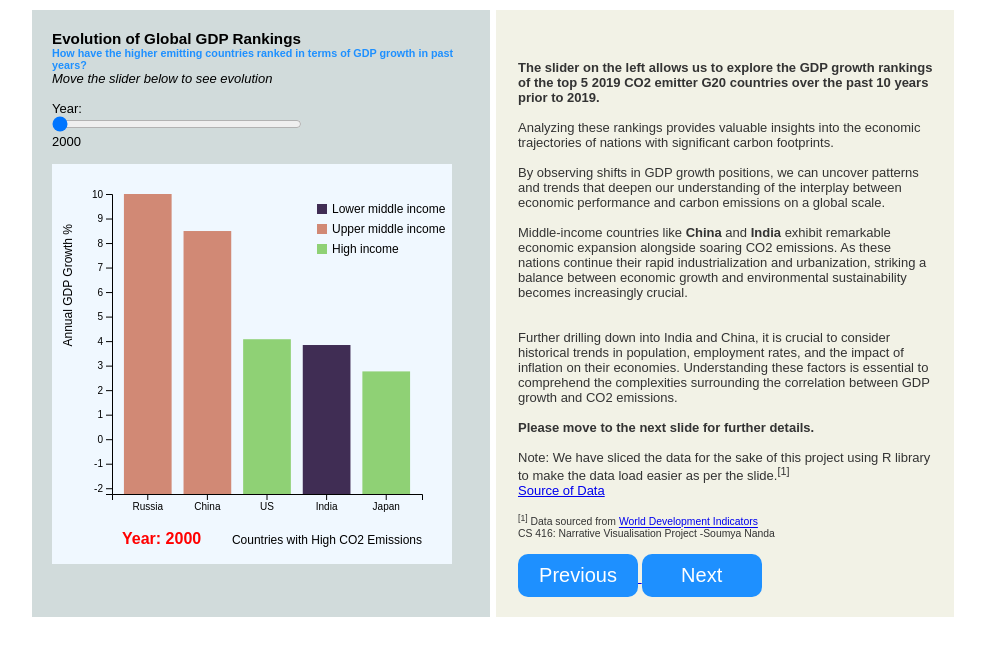
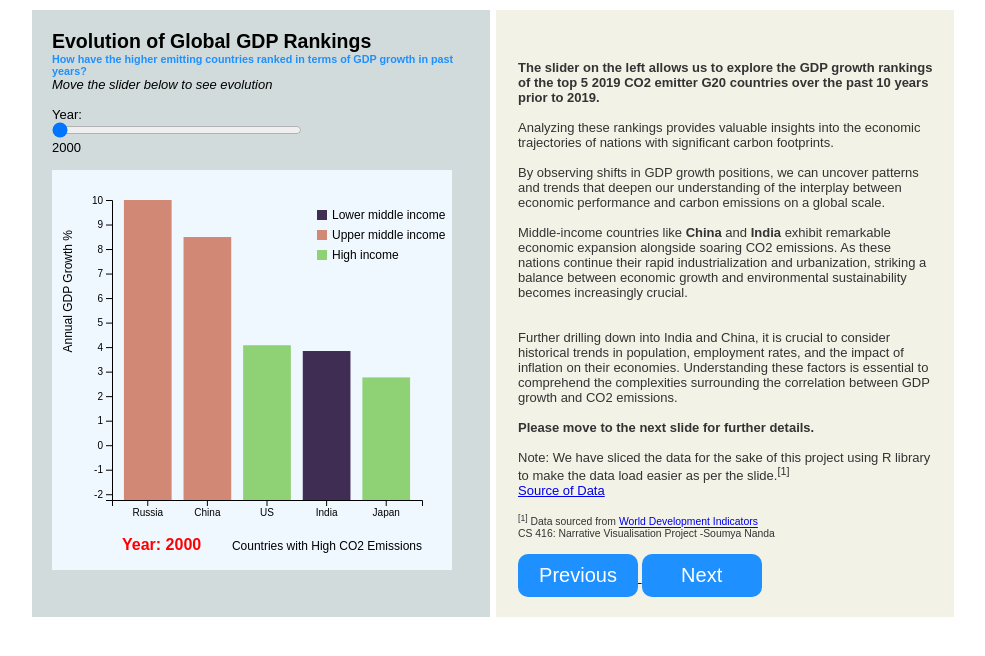
Before and after one commit to srnanda2/DataViz, a plain HTML site: page Scene2.html in a window 1280 px wide. Shown: the whole page, without its empty margins (147-1132 px from the left). Drawn offline with nearby package versions, Linux system fonts and the light colour scheme.

Commit message:
Update Scene2.html

```diff
--- a/Scene2.html
+++ b/Scene2.html
@@ -14,7 +14,7 @@
   <div id="faux">
     <!-- Begin Left Column -->
     <div id="leftcolumn">
-      <h3>Evolution of Global GDP Rankings</h3>
+      <h2>Evolution of Global GDP Rankings</h2>
       <h5>How have the higher emitting countries ranked in terms of GDP growth in past years?</h5>
 
        <p><i>Move the slider below to see evolution</i></p>
```
